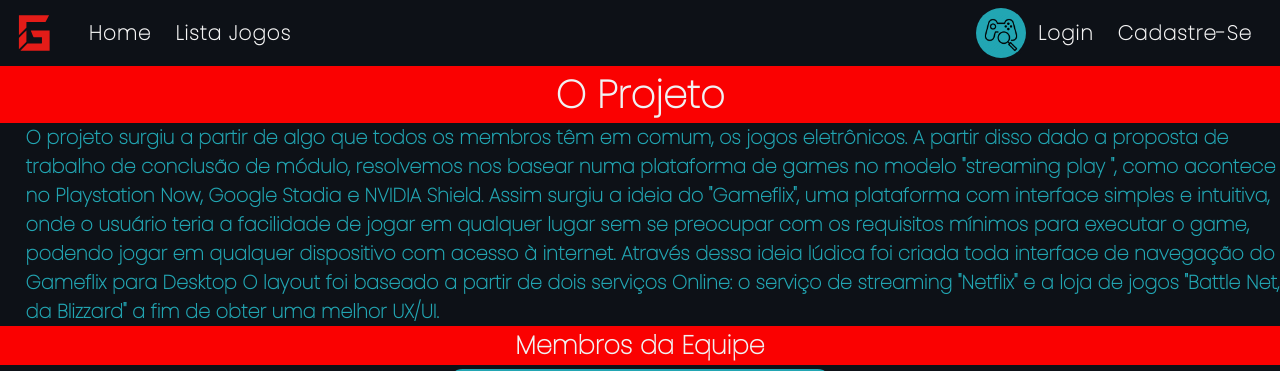
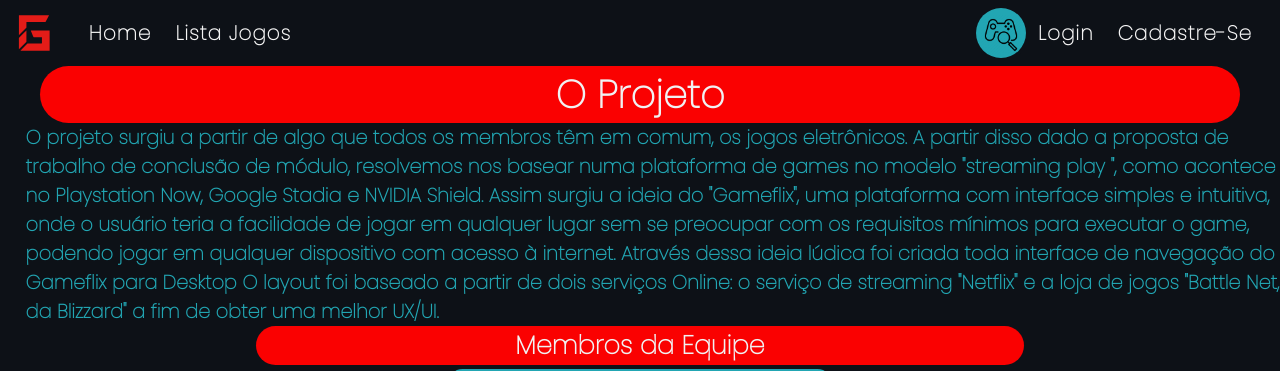
Before and after one commit to vitinop/projeto-gameflix-blue, a Flask app: page /about in a window 1280 px wide. Shown: the top 371 px of the page. Run offline with Flask 2, Linux system fonts and the light colour scheme; parts of the project's set-up code (start-up, migrations or seed data) failed here and were passed over.

Commit message:
up-styles

```diff
--- a/static/css/styles.css
+++ b/static/css/styles.css
@@ -475,6 +475,9 @@
   font-size: 3vw;
   font-weight: 600;
   color:#F1F1F2;
+  border-radius:5vw;
+  margin-left: 5vh;
+  margin-right: 5vh;
 
 }
 
@@ -482,6 +485,7 @@
   font-size: 1.5vw;
   color:#F1F1F2;
   text-justify: auto;
+
 }
 
 #proj{
@@ -498,6 +502,9 @@
   font-size: 2vw;
   font-weight: 600;
   color:#F1F1F2;
+  border-radius:60vh;
+  margin-left: 20%;
+  margin-right: 20%;
 
 }
 
```
